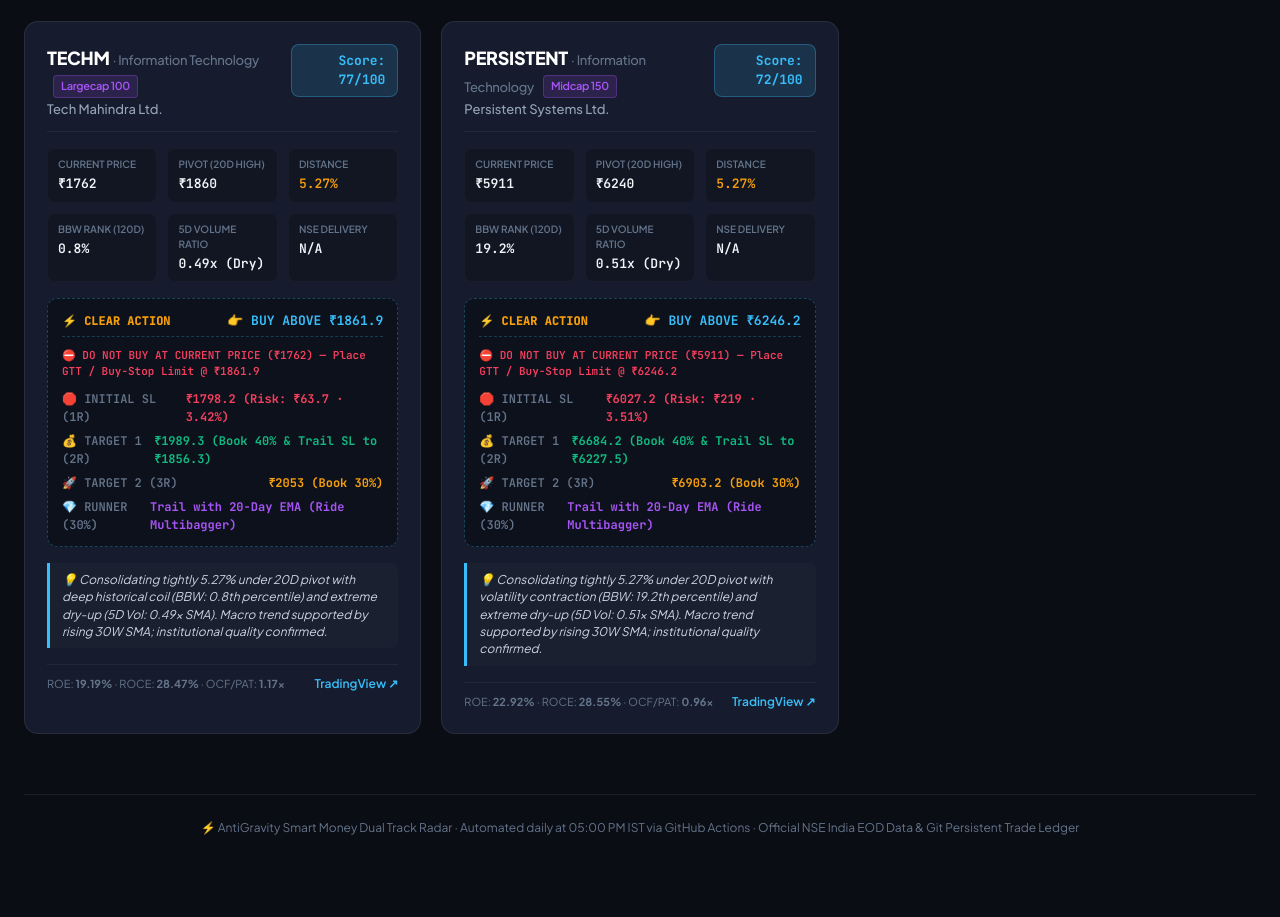
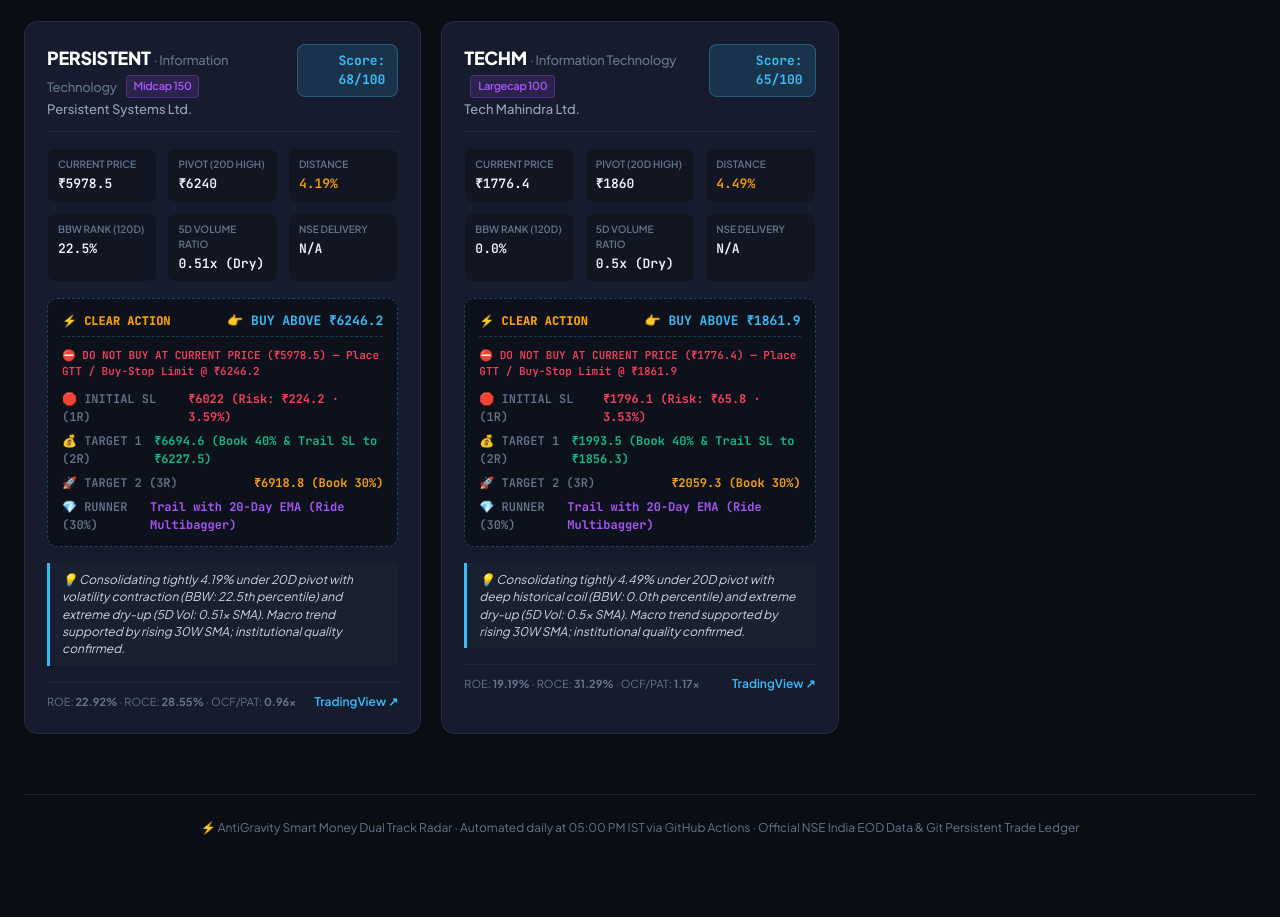
Before and after one commit to jigarpatel031187/stock-screener, a plain HTML site: page docs/index.html in a window 1280 px wide. Shown: the part 430-1347 px from the top of the page. Drawn offline with Linux system fonts and the light colour scheme.

Commit message:
Auto-update live radar dashboard and trade ledger [skip ci]

```diff
--- a/docs/index.html
+++ b/docs/index.html
@@ -743,7 +743,7 @@
           <div class="live-badge">
             <span class="live-dot"></span> Active EOD Feed
           </div>
-          <div class="timestamp-box">📅 17 Nov 2026 | 05:02 PM IST</div>
+          <div class="timestamp-box">📅 18 Nov 2026 | 01:29 AM IST</div>
         </div>
       </div>
     </header>
@@ -915,49 +915,15 @@
     const trackAData = [];
     const trackBData = [
   {
-    "name": "Tech Mahindra Ltd.",
-    "symbol": "TECHM",
-    "sector": "Information Technology",
-    "bucket": "Largecap 100",
-    "price": 1762.0,
-    "mcap_cr": "\u20b9172,712 Cr",
-    "ret_1m": 7.67,
-    "volume": "1,754,032",
-    "rvol": "0.48x",
-    "delivery_pct": "N/A",
-    "breakout_ref": 1860.0,
-    "pe": 28.52,
-    "de": 0.07,
-    "roe": 19.19,
-    "roce": 28.47,
-    "ocf_to_pat": 1.17,
-    "halo_score": 77,
-    "dist_to_high": "5.27%",
-    "vol_dryup_ratio": "0.49x",
-    "bbw_percentile": "0.8%",
-    "atr_pct": "2.41%",
-    "rs_alpha": "7.7%",
-    "pivot_ref": 1860.0,
-    "pass_all_7": false,
-    "entry_trigger": 1861.9,
-    "initial_sl": 1798.2,
-    "risk_1r": 63.7,
-    "risk_pct": 3.42,
-    "target_1_2r": 1989.3,
-    "target_2_3r": 2053.0,
-    "be_retest_anchor": 1856.3,
-    "rationale": "Consolidating tightly 5.27% under 20D pivot with deep historical coil (BBW: 0.8th percentile) and extreme dry-up (5D Vol: 0.49x SMA). Macro trend supported by rising 30W SMA; institutional quality confirmed."
-  },
-  {
     "name": "Persistent Systems Ltd.",
     "symbol": "PERSISTENT",
     "sector": "Information Technology",
     "bucket": "Midcap 150",
-    "price": 5911.0,
+    "price": 5978.5,
     "mcap_cr": "\u20b997,291 Cr",
-    "ret_1m": 1.22,
-    "volume": "372,228",
-    "rvol": "0.52x",
+    "ret_1m": 1.36,
+    "volume": "291,101",
+    "rvol": "0.38x",
     "delivery_pct": "N/A",
     "breakout_ref": 6240.0,
     "pe": 51.71,
@@ -965,22 +931,56 @@
     "roe": 22.92,
     "roce": 28.55,
     "ocf_to_pat": 0.96,
-    "halo_score": 72,
-    "dist_to_high": "5.27%",
+    "halo_score": 68,
+    "dist_to_high": "4.19%",
     "vol_dryup_ratio": "0.51x",
-    "bbw_percentile": "19.2%",
-    "atr_pct": "2.47%",
-    "rs_alpha": "6.3%",
+    "bbw_percentile": "22.5%",
+    "atr_pct": "2.5%",
+    "rs_alpha": "8.9%",
     "pivot_ref": 6240.0,
     "pass_all_7": false,
     "entry_trigger": 6246.2,
-    "initial_sl": 6027.2,
-    "risk_1r": 219.0,
-    "risk_pct": 3.51,
-    "target_1_2r": 6684.2,
-    "target_2_3r": 6903.2,
+    "initial_sl": 6022.0,
+    "risk_1r": 224.2,
+    "risk_pct": 3.59,
+    "target_1_2r": 6694.6,
+    "target_2_3r": 6918.8,
     "be_retest_anchor": 6227.5,
-    "rationale": "Consolidating tightly 5.27% under 20D pivot with volatility contraction (BBW: 19.2th percentile) and extreme dry-up (5D Vol: 0.51x SMA). Macro trend supported by rising 30W SMA; institutional quality confirmed."
+    "rationale": "Consolidating tightly 4.19% under 20D pivot with volatility contraction (BBW: 22.5th percentile) and extreme dry-up (5D Vol: 0.51x SMA). Macro trend supported by rising 30W SMA; institutional quality confirmed."
+  },
+  {
+    "name": "Tech Mahindra Ltd.",
+    "symbol": "TECHM",
+    "sector": "Information Technology",
+    "bucket": "Largecap 100",
+    "price": 1776.4,
+    "mcap_cr": "\u20b9156,108 Cr",
+    "ret_1m": 13.71,
+    "volume": "1,535,420",
+    "rvol": "0.38x",
+    "delivery_pct": "N/A",
+    "breakout_ref": 1860.0,
+    "pe": 28.32,
+    "de": 0.07,
+    "roe": 19.19,
+    "roce": 31.29,
+    "ocf_to_pat": 1.17,
+    "halo_score": 65,
+    "dist_to_high": "4.49%",
+    "vol_dryup_ratio": "0.5x",
+    "bbw_percentile": "0.0%",
+    "atr_pct": "2.47%",
+    "rs_alpha": "9.9%",
+    "pivot_ref": 1860.0,
+    "pass_all_7": false,
+    "entry_trigger": 1861.9,
+    "initial_sl": 1796.1,
+    "risk_1r": 65.8,
+    "risk_pct": 3.53,
+    "target_1_2r": 1993.5,
+    "target_2_3r": 2059.3,
+    "be_retest_anchor": 1856.3,
+    "rationale": "Consolidating tightly 4.49% under 20D pivot with deep historical coil (BBW: 0.0th percentile) and extreme dry-up (5D Vol: 0.5x SMA). Macro trend supported by rising 30W SMA; institutional quality confirmed."
   }
 ];
     const tradesData = [
@@ -1190,11 +1190,11 @@
     "status": "ACTIVE",
     "exit_date": null,
     "exit_price": null,
-    "current_price": 833.15,
-    "pnl_pct": 4.94,
-    "pnl_r": 0.2,
+    "current_price": 807.15,
+    "pnl_pct": 1.67,
+    "pnl_r": 0.07,
     "max_price_seen": 834.5,
-    "days_held": 14,
+    "days_held": 13,
     "notes": "Cleared 20D pivot \u20b9778.18 with 1.97x volume and strong institutional volume. Strong close in top 8% of day range; outperforming Nifty 500 by +18.6% over 3M."
   },
   {
@@ -1220,11 +1220,11 @@
     "status": "ACTIVE",
     "exit_date": null,
     "exit_price": null,
-    "current_price": 3942.9,
-    "pnl_pct": -0.85,
+    "current_price": 3947.3,
+    "pnl_pct": -0.74,
     "pnl_r": -0.03,
     "max_price_seen": 4130.0,
-    "days_held": 13,
+    "days_held": 12,
     "notes": "Cleared 20D pivot \u20b93975.0 with 4.06x volume and strong institutional volume. Strong close in top 15% of day range; outperforming Nifty 500 by +25.8% over 3M."
   },
   {
@@ -1251,11 +1251,11 @@
     "status": "PENDING_TRIGGER",
     "exit_date": null,
     "exit_price": null,
-    "current_price": 620.65,
+    "current_price": 622.3,
     "pnl_pct": 0.0,
     "pnl_r": 0.0,
     "max_price_seen": 879.0,
-    "days_held": 8,
+    "days_held": 7,
     "notes": "Consolidating tightly 4.79% under 20D pivot with deep historical coil (BBW: 2.5th percentile) and supply drying (5D Vol: 0.61x SMA). Macro trend supported by rising 30W SMA; institutional quality confirmed."
   },
   {
@@ -1312,11 +1312,11 @@
     "status": "ACTIVE",
     "exit_date": null,
     "exit_price": null,
-    "current_price": 1721.3,
-    "pnl_pct": -5.27,
-    "pnl_r": -0.4,
+    "current_price": 1722.9,
+    "pnl_pct": -5.18,
+    "pnl_r": -0.39,
     "max_price_seen": 1836.0,
-    "days_held": 8,
+    "days_held": 7,
     "notes": "Cleared 20D pivot \u20b91790.0 with 6.68x volume and strong institutional volume. Strong close in top 14% of day range; outperforming Nifty 500 by +17.9% over 3M."
   },
   {
@@ -1342,11 +1342,11 @@
     "status": "ACTIVE",
     "exit_date": null,
     "exit_price": null,
-    "current_price": 1368.2,
-    "pnl_pct": 2.2,
-    "pnl_r": 0.17,
+    "current_price": 1314.7,
+    "pnl_pct": -1.8,
+    "pnl_r": -0.14,
     "max_price_seen": 1413.3,
-    "days_held": 7,
+    "days_held": 6,
     "notes": "Cleared 20D pivot \u20b91351.4 with 2.48x volume and strong institutional volume. Strong close in top 10% of day range; outperforming Nifty 500 by +28.4% over 3M."
   },
   {
@@ -1372,11 +1372,11 @@
     "status": "ACTIVE",
     "exit_date": null,
     "exit_price": null,
-    "current_price": 711.0,
-    "pnl_pct": 2.38,
-    "pnl_r": 0.08,
+    "current_price": 701.2,
+    "pnl_pct": 0.96,
+    "pnl_r": 0.03,
     "max_price_seen": 736.5,
-    "days_held": 3,
+    "days_held": 2,
     "notes": "Cleared 20D pivot \u20b9681.55 with 3.4x volume and strong institutional volume. Strong close in top 25% of day range; outperforming Nifty 500 by +14.0% over 3M."
   },
   {
@@ -1403,11 +1403,11 @@
     "status": "PENDING_TRIGGER",
     "exit_date": null,
     "exit_price": null,
-    "current_price": 1762.0,
+    "current_price": 1776.4,
     "pnl_pct": 0.0,
     "pnl_r": 0.0,
     "max_price_seen": 1787.0,
-    "days_held": 2,
+    "days_held": 1,
     "notes": "Consolidating tightly 3.92% under 20D pivot with deep historical coil (BBW: 0.0th percentile) and extreme dry-up (5D Vol: 0.44x SMA). Macro trend supported by rising 30W SMA; institutional quality confirmed."
   },
   {
```
Also changed, not shown: dashboard.html (+73 -73 lines), data/trades.json (+23 -23 lines).
